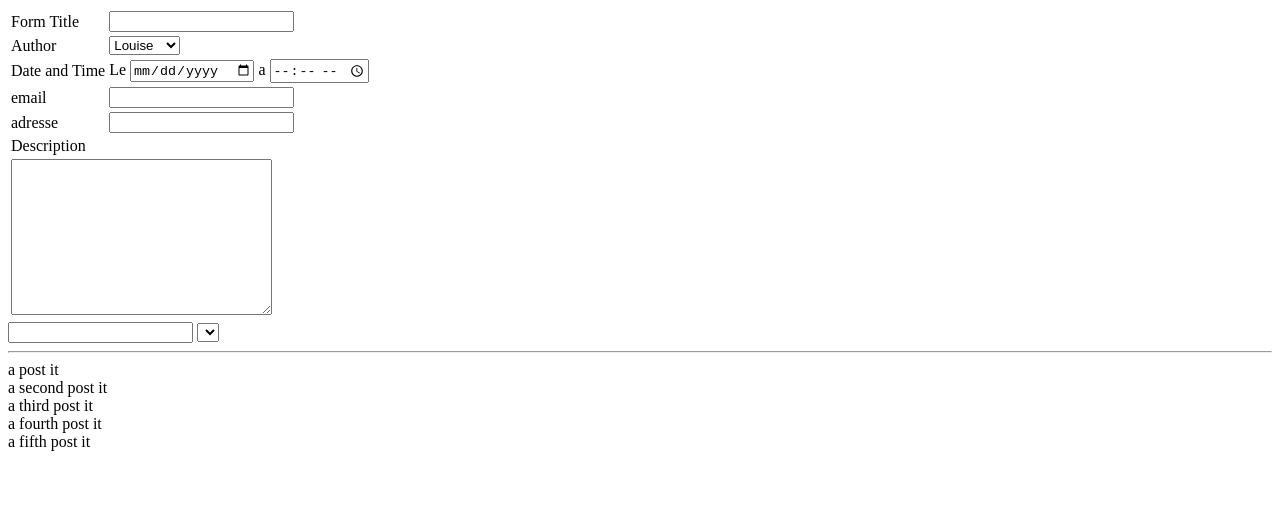
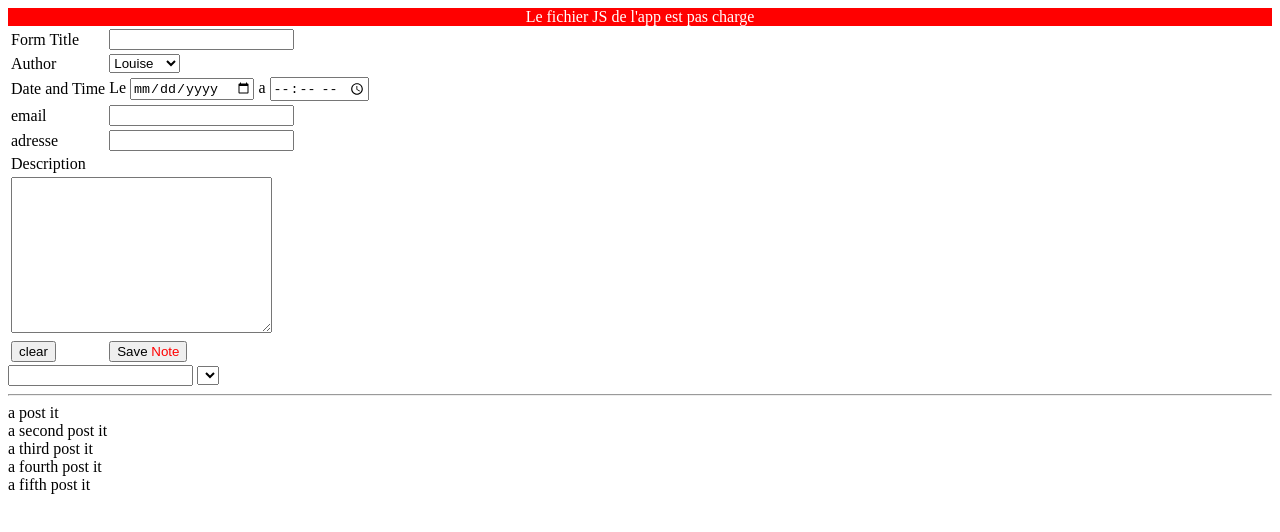
Before and after one commit to opidalo5/JavaScriptTraining2, a website: page index.html in a window 1280 px wide. Drawn offline with Linux system fonts and the light colour scheme.

Commit message:
corrected code

```diff
--- a/index.html
+++ b/index.html
@@ -7,7 +7,8 @@
     <title>My JS App</title>
 </head>
 <body>
-    <div>
+    <div id="jsLoaded" style="background-color: red; color: white; text-align: center;">Le fichier JS de l'app est pas charge</div>
+    <div id="main-Content">
          <div id="formulaire-de-saisi">
              <form action="" method="GET" name="my-form">
                  <table>
@@ -48,6 +49,10 @@
                         <textarea name="description" id="form-description" cols="30" rows="10"></textarea>
                     </td>
                 </tr>
+                <tr>
+                    <td><input type="reset" value="clear"></td>
+                    <td><button type="submit">Save <span style="color:red">Note</span> </button></td>
+                </tr>
             </table>
                 <input type="text" name="form-title" id="form-title"/>
                 <select></select>
```
